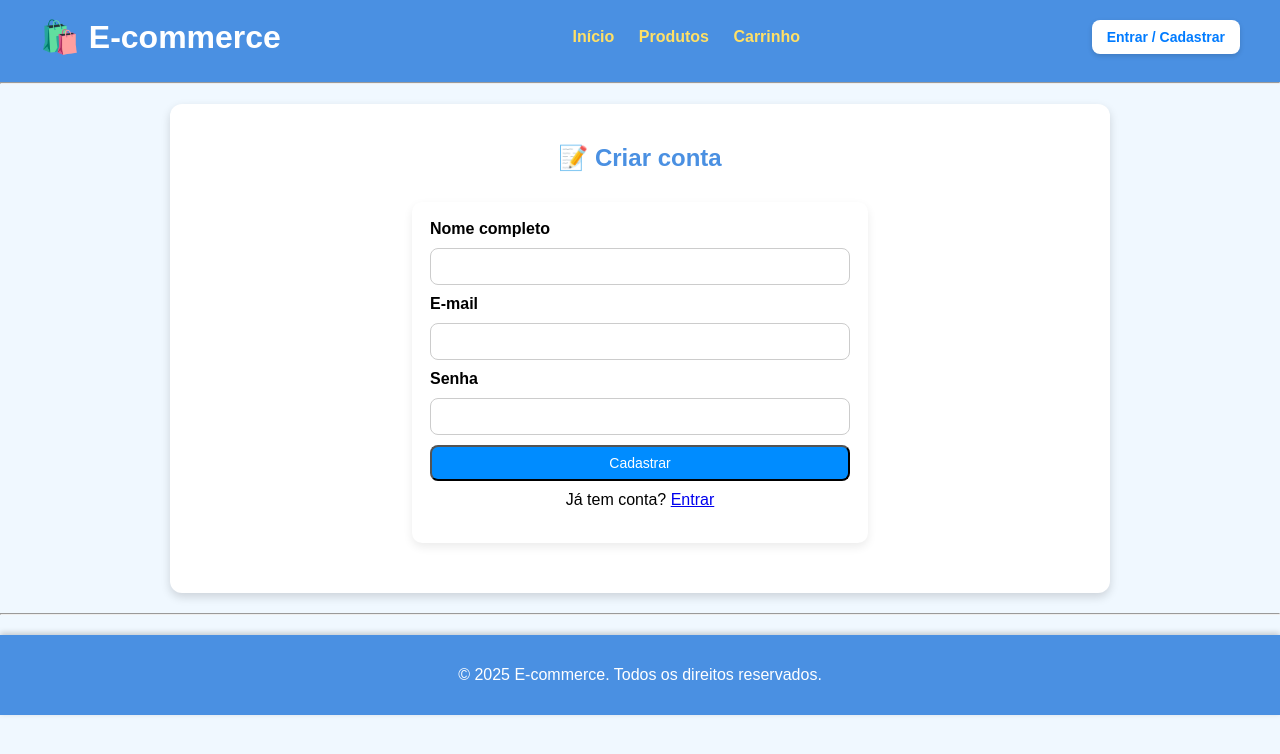
After one commit to walterlimtrajano/trabalho-de-php, a PHP site: page /cadastrar.php in a window 1280 px wide. The commit adds this page. Shown: the top 754 px of the page. Run offline with PHP 8.4, Linux system fonts and the light colour scheme.

Commit message:
cadastrar.php

```diff
--- a/ecommerce/assets/css/style.css
+++ b/ecommerce/assets/css/style.css
@@ -1,7 +1,3 @@
-/* ======================
-   CONFIGURAÇÃO GLOBAL
-====================== */
-
 body {
     font-family: Arial, sans-serif;
     background: #f0f8ff;
@@ -22,36 +18,9 @@ h2 {
     color: #4a90e2;
 }
 
-footer {
-    text-align: center;
-    padding: 15px;
-    background: #4a90e2;
-    color: white;
-    margin-top: 20px;
-    box-shadow: 0 -2px 6px rgba(0,0,0,0.2);
-}
-
-/* ======================
-   BOTÕES
-====================== */
-
-.btn {
-    padding: 8px 12px;
-    background: #008cff;
-    color: white;
-    border-radius: 8px;
-    text-decoration: none;
-    font-size: 14px;
-    transition: 0.2s;
-}
-
-.btn:hover {
-    background: #006ed6;
-}
-
-/* ======================
-   HEADER ( CORRIGIDO )
-====================== */
+/* =======================
+   HEADER FIXO + BOTÃO DIREITA
+======================= */
 
 .site-header {
     background: #4a90e2;
@@ -61,24 +30,42 @@ footer {
 .header-inner {
     display: flex;
     align-items: center;
-    justify-content: space-between;
+    justify-content: space-between;  /* 🔥 ESTA LINHA ALINHA O BOTÃO À DIREITA */
+    gap: 20px;
     max-width: 1200px;
     margin: 0 auto;
     padding: 18px 20px;
 }
 
-.brand h1 { margin: 0; }
+/* LOGO */
+.brand h1 {
+    margin: 0;
+}
 
+/* MENU CENTRAL */
+.main-nav {
+    flex: 1;              /* ocupa espaço central */
+    text-align: center;   /* deixa os links no meio */
+}
+
+/* LINKS DO MENU */
 .main-nav a {
     color: #ffe066;
     margin: 0 10px;
     font-weight: bold;
     text-decoration: none;
+    transition: 0.2s;
 }
 
 .main-nav a:hover {
     color: #fff;
     text-shadow: 0 0 6px #ffe066;
+}
+
+/* 🔥 BOTÃO "ENTRAR / CADASTRAR" */
+.auth {
+    display: flex;
+    justify-content: flex-end; /* garante canto direito */
 }
 
 .auth .auth-btn {
@@ -88,17 +75,20 @@ footer {
     padding: 8px 14px;
     border-radius: 8px;
     text-decoration: none;
-    transition: 0.2s;
+    border: 1px solid transparent;
+    box-shadow: 0 2px 5px rgba(0,0,0,0.15);
+    transition: 0.25s;
 }
 
 .auth .auth-btn:hover {
     background: #005fcc;
     color: white;
+    border-color: #005fcc;
 }
 
-/* ======================
-   LOGIN PAGE
-====================== */
+/* =======================
+   LOGIN
+======================== */
 
 .auth-section {
     max-width: 420px;
@@ -125,3 +115,66 @@ footer {
     margin-top: 10px;
     text-align: center;
 }
+
+/* =======================
+   FOOTER
+======================== */
+
+footer {
+    text-align: center;
+    padding: 15px;
+    background: #4a90e2;
+    color: white;
+    margin-top: 20px;
+    box-shadow: 0 -2px 6px rgba(0,0,0,0.2);
+}
+
+/* BOTÕES GERAIS */
+.btn {
+    padding: 8px 12px;
+    background: #008cff;
+    color: white;
+    border-radius: 8px;
+    text-decoration: none;
+    font-size: 14px;
+    transition: 0.2s;
+}
+
+.btn:hover {
+    background: #006ed6;
+}
+
+.container-pagina h2 {
+    text-align: center;
+    color: #4a90e2;
+}
+
+.auth-section {
+    max-width: 420px;
+    margin: 30px auto;
+    background: #fff;
+    padding: 18px;
+    border-radius: 10px;
+    box-shadow: 0 4px 10px rgba(0,0,0,0.08);
+}
+
+.auth-form {
+    display: flex;
+    flex-direction: column;
+    gap: 10px;
+}
+
+.auth-form label {
+    font-weight: bold;
+}
+
+.auth-form input {
+    padding: 10px;
+    border-radius: 8px;
+    border: 1px solid #ccc;
+}
+
+.register-suggestion {
+    text-align: center;
+    margin-top: 10px;
+}
--- /dev/null
+++ b/ecommerce/cadastrar.php
@@ -0,0 +1,33 @@
+<?php include 'includes/header.php'; ?>
+
+<main class="container-pagina">
+    <h2>📝 Criar conta</h2>
+
+    <section class="auth-section">
+        <form class="auth-form" method="POST">
+
+            <label>Nome completo</label>
+            <input type="text" name="nome" required>
+
+            <label>E-mail</label>
+            <input type="email" name="email" required>
+
+            <label>Senha</label>
+            <input type="password" name="senha" required>
+
+            <button class="btn" type="submit">Cadastrar</button>
+        </form>
+
+        <p class="register-suggestion">
+            Já tem conta? <a href="login.php">Entrar</a>
+        </p>
+
+        <?php
+        if ($_SERVER["REQUEST_METHOD"] === "POST") {
+            echo "<p style='text-align:center; margin-top:10px;'><b>🎉 Cadastro enviado com sucesso! (Simulação)</b></p>";
+        }
+        ?>
+    </section>
+</main>
+
+<?php include 'includes/footer.php'; ?>
```
